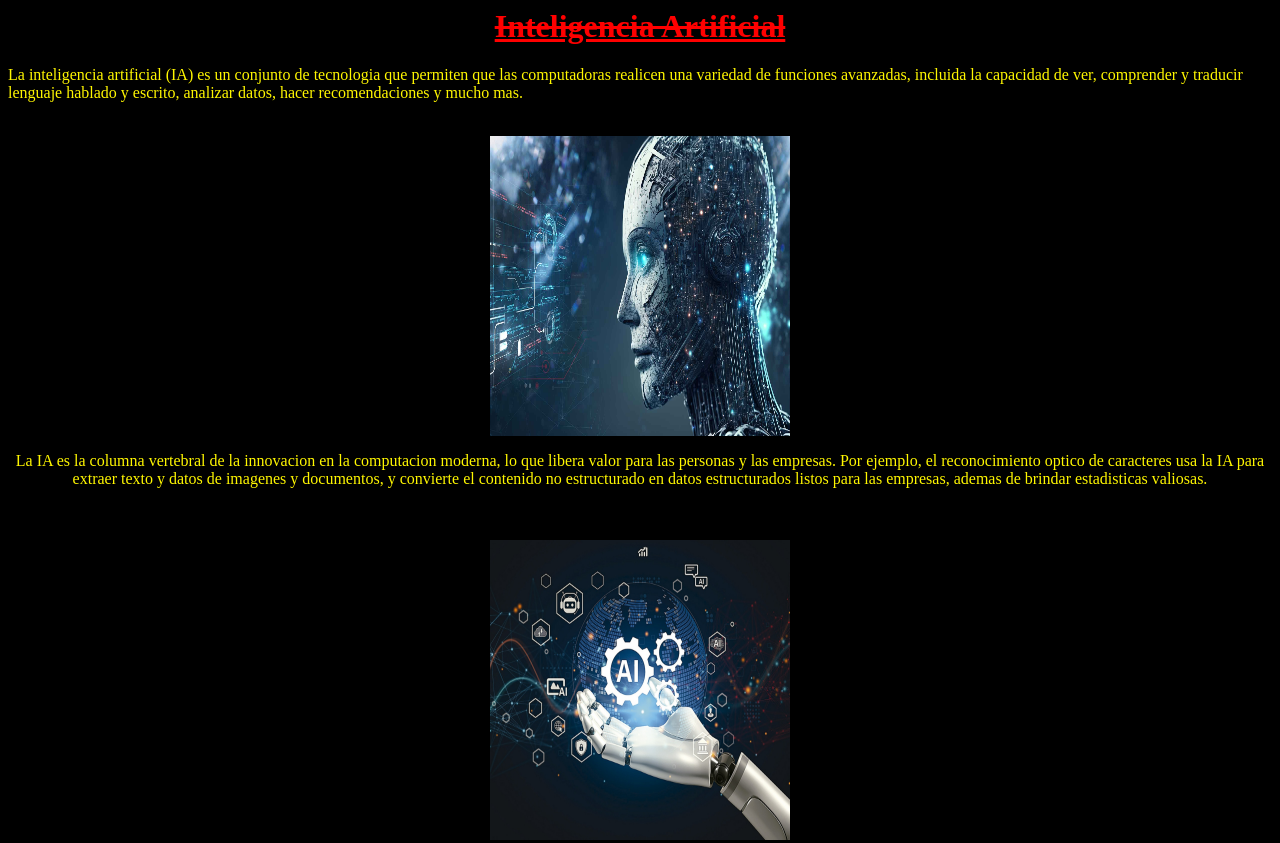
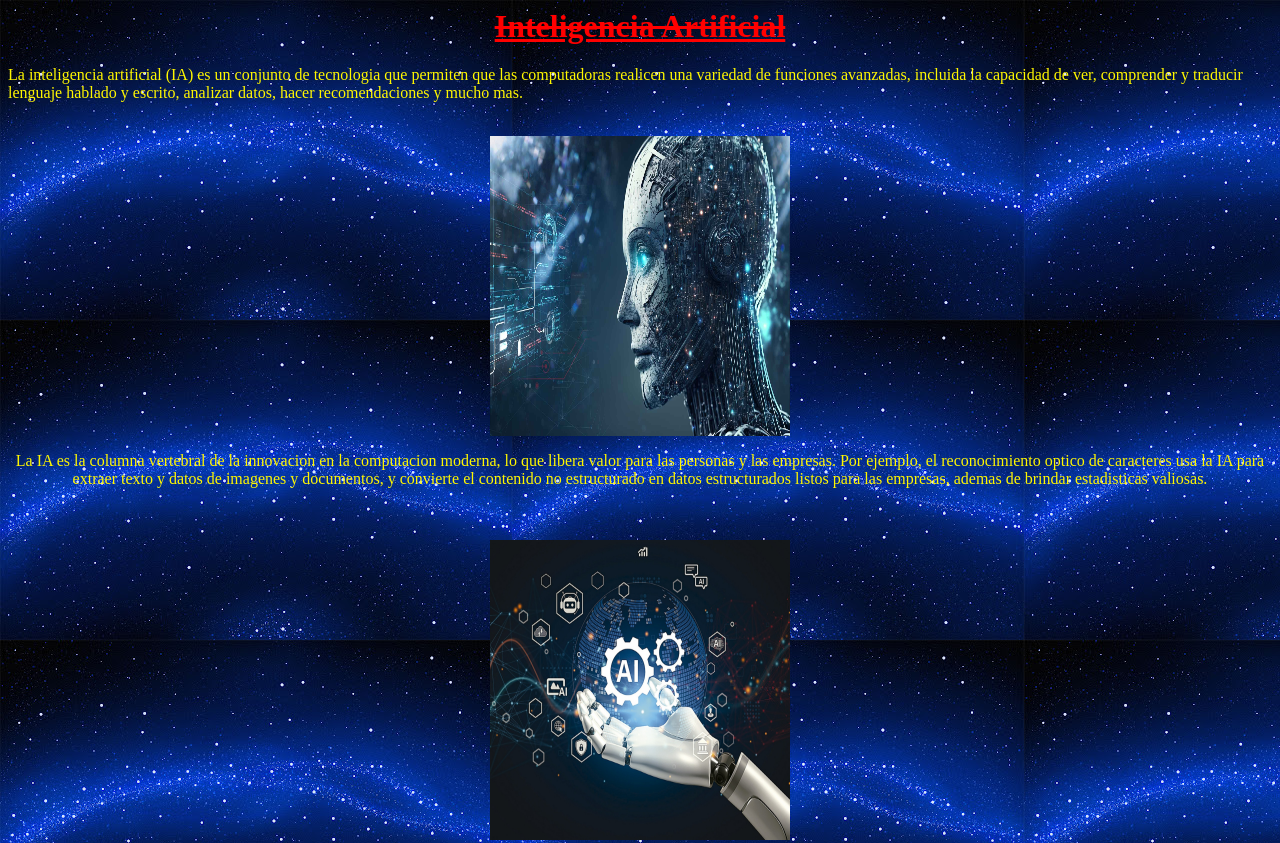
Before and after one commit to DeberesDS/Inteligencia-Artificial, a plain HTML site: page index.html in a window 1280 px wide. Shown: the top 843 px of the page. Drawn offline with Linux system fonts and the light colour scheme.

Commit message:
Update index.html

```diff
--- a/index.html
+++ b/index.html
@@ -2,7 +2,7 @@
   <head>
     <title>INTELIGENCIA ARTIFICIAL</title>
   </head>
-  <body bgcolor="Black">
+  <body Background="Cielo.jpg">
     <h1 style ="color:red"; font size ="26 px"; font style ="arial"; align ="center"><u><del>Inteligencia Artificial</del></u></h1>
     <p style ="color:#FFF700"; font size ="14 px"; font style ="arial">La inteligencia artificial (IA) es un conjunto de tecnologia que permiten que las computadoras realicen una variedad de funciones avanzadas, incluida la capacidad de ver, comprender y traducir lenguaje hablado y escrito, analizar datos, hacer recomendaciones y mucho mas.
     <br>
```
